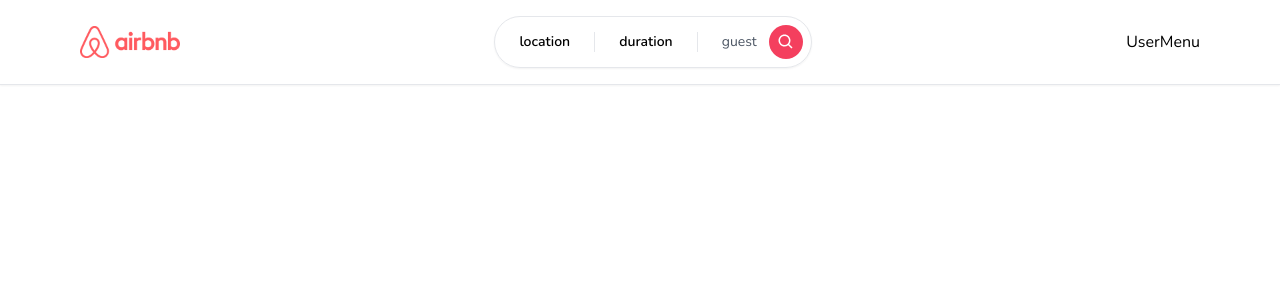
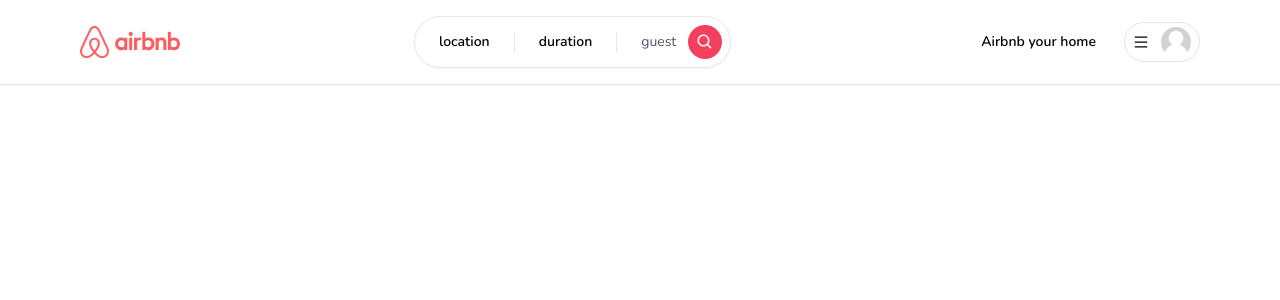
Before and after one commit to BouakkazLotfiG/airbnb, a Next.js app: page / in a window 1280 px wide. Shown: the top 300 px of the page. Built offline with nearby package versions, Linux system fonts and the light colour scheme.

Commit message:
username avatar and popup ui done

```diff
--- /dev/null
+++ b/app/components/Avatar.tsx
@@ -0,0 +1,17 @@
+'use client';
+
+import Image from 'next/image';
+
+const Avatar = () => {
+  return (
+    <Image
+      className='rounded-full'
+      height='30'
+      width='30'
+      alt='Avatar'
+      src='/images/placeholder.jpg'
+    />
+  );
+};
+
+export default Avatar;
--- /dev/null
+++ b/app/components/navbar/MenuItem.tsx
@@ -0,0 +1,25 @@
+'use client';
+
+interface MenuItemProps {
+  onClick: () => void;
+  label: string;
+}
+
+const MenuItem: React.FC<MenuItemProps> = ({ onClick, label }) => {
+  return (
+    <div
+      onClick={onClick}
+      className='
+        px-4
+        py-3
+        hover:bg-neutral-100
+        transition
+        font-semibold
+      '
+    >
+      {label}
+    </div>
+  );
+};
+
+export default MenuItem;
--- a/app/components/navbar/UserMenu.tsx
+++ b/app/components/navbar/UserMenu.tsx
@@ -1,7 +1,84 @@
-import React from 'react';
+'use client';
+
+import { useCallback, useState } from 'react';
+import { AiOutlineMenu } from 'react-icons/ai';
+import MenuItem from './MenuItem';
+import Avatar from '../Avatar';
 
 const UserMenu = () => {
-  return <div>UserMenu</div>;
+  const [isOpen, setIsOpen] = useState(false);
+
+  const toggleOpen = useCallback(() => {
+    setIsOpen((value) => !value);
+  }, []);
+  return (
+    <div className='relative'>
+      <div className='flex flex-row items-center gap-3'>
+        <div
+          onClick={() => {}}
+          className='
+                hidden
+                md:block
+                text-sm
+                font-semibold
+                py-3
+                px-4
+                rounded-full
+                hover:bg-neutral-100
+                transition
+                cursor-pointer
+              '
+        >
+          Airbnb your home
+        </div>
+        <div
+          onClick={toggleOpen}
+          className='
+              p-4
+              md:py-1
+              md:px-2
+              border-[1px]
+              border-neutral-200
+              flex
+              flex-row
+              items-center
+              gap-3
+              rounded-full
+              cursor-pointer
+              hover:shadow-md
+              transition
+              '
+        >
+          <AiOutlineMenu />
+          <div className='hidden md:block'>
+            <Avatar />
+          </div>
+        </div>
+      </div>
+      {isOpen && (
+        <div
+          className='
+                absolute
+                rounded-xl
+                shadow-md
+                w-[40vw]
+                md:w-3/4
+                bg-white
+                overflow-hidden
+                right-0
+                top-12
+                text-sm
+              '
+        >
+          <div className='flex flex-col cursor-pointer'>
+            <>
+              <MenuItem label='My trips' onClick={() => {}} />
+            </>
+          </div>
+        </div>
+      )}
+    </div>
+  );
 };
 
 export default UserMenu;
```
